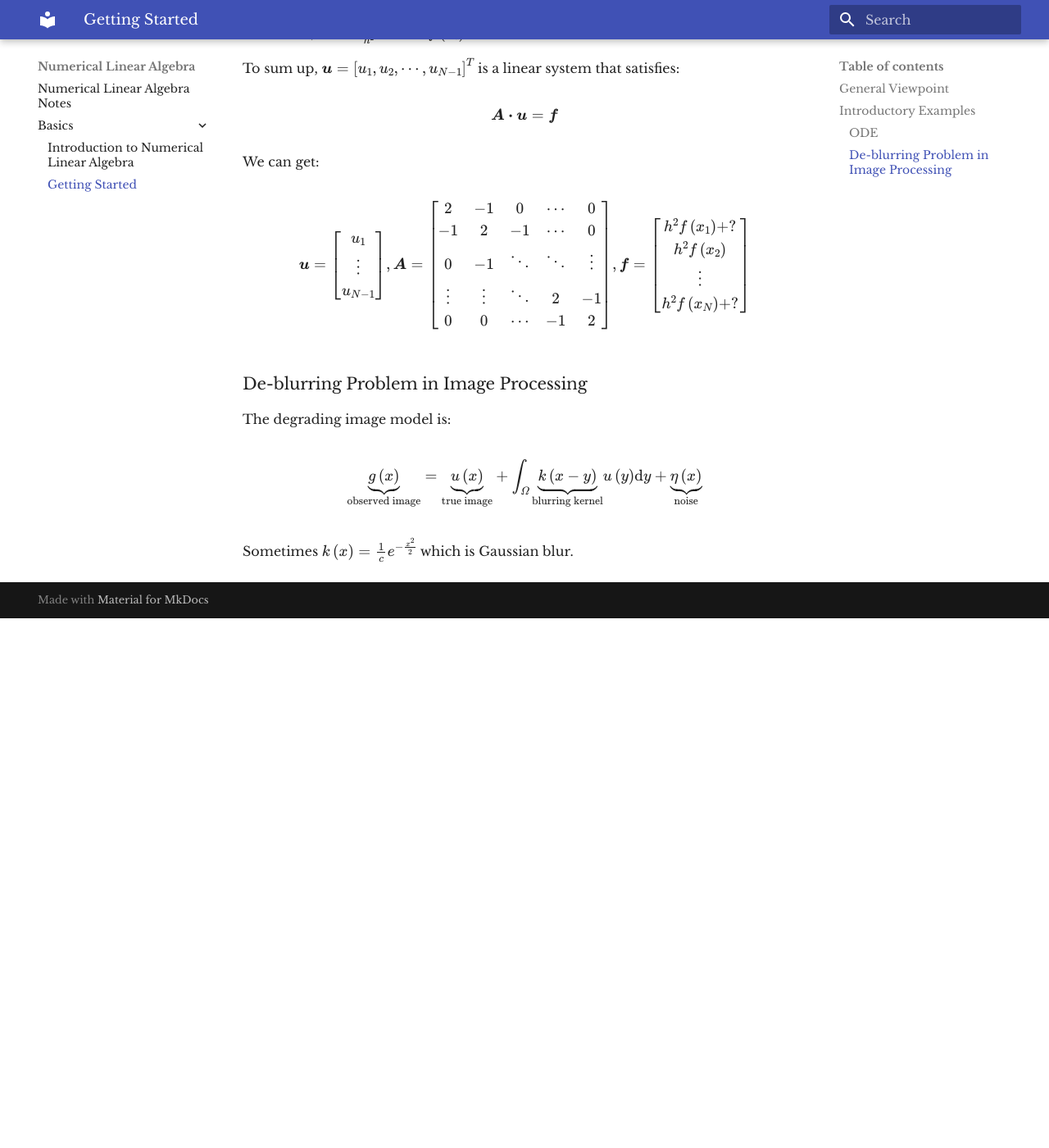
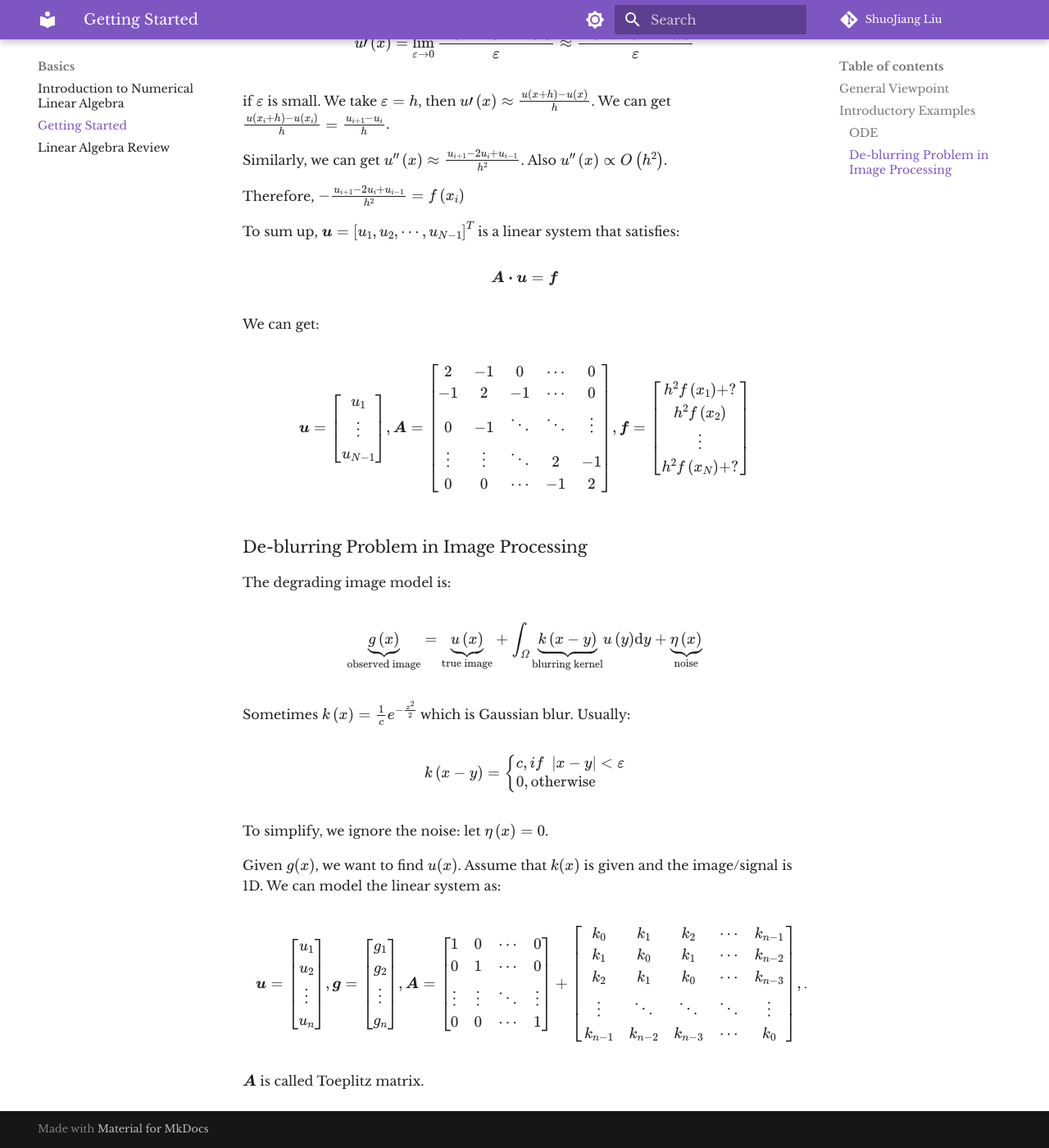
Before and after one commit to LiuShuoJiang/Numerical-Linear-Algebra, an MkDocs documentation site: the page built from docs/Basics/Introduction.md, in a window 1280 px wide and 1400 px high, scrolled down 1244 px. Shown: the whole window at 82% size. Built offline with MkDocs 1.6.1 and Material for MkDocs 9.7.7, drawn with Linux system fonts in a browser that asks for light colours; comment, search, counter and statistics services are not loaded; before the commit the page ends 1998 px from its top, so only the background shows below that; some of the changed text lies outside the part shown.

Commit message:
Add new sections

```diff
--- a/docs/Basics/Introduction.md
+++ b/docs/Basics/Introduction.md
@@ -2,7 +2,7 @@
 
 ## General Viewpoint
 
-Overall task: solve linear system of equations
+Overall task: Solve *linear system of equations*
 
 $$
 \boldsymbol{Ax}=\boldsymbol{b}
@@ -10,7 +10,11 @@
 
 In the discussion afterwards, we assume that $\boldsymbol{A}$ is invertible, $\boldsymbol{A}\in \mathbb{R} ^{n\times n}$ but $n$ is very large.
 
-In scientific computing, we care about speed, stability and accuracy.
+In scientific computing, there are three important issues:
+
+- ***Efficiency***
+- ***Accuracy***
+- ***Stability***: a concept measuring how sensitive the algorithm to perturbation
 
 ## Introductory Examples
 
@@ -82,4 +86,44 @@
 \underset{\mathrm{observed} \ \mathrm{image}}{\underbrace{g\left( x \right) }}=\underset{\mathrm{true} \ \mathrm{image}}{\underbrace{u\left( x \right) }}+\int_{\varOmega}{\underset{\mathrm{blurring} \ \mathrm{kernel}}{\underbrace{k\left( x-y \right) }}u\left( y \right) \mathrm{d}y}+\underset{\mathrm{noise}}{\underbrace{\eta \left( x \right) }}
 $$
 
-Sometimes $k\left( x \right) =\frac{1}{c}e^{-\frac{x^2}{2}}$ which is Gaussian blur.
+Sometimes $k\left( x \right) =\frac{1}{c}e^{-\frac{x^2}{2}}$ which is Gaussian blur. Usually:
+
+$$
+k\left( x-y \right) =\begin{cases}
+	c, if\,\,\left| x-y \right|<\varepsilon\\
+	0, \mathrm{otherwise}\\
+\end{cases}
+$$
+
+To simplify, we ignore the noise: let $\eta \left( x \right) =0$.
+
+Given $g(x)$, we want to find $u(x)$. Assume that $k(x)$ is given and the image/signal is 1D. We can model the linear system as:
+
+$$
+\boldsymbol{u}=\left[ \begin{array}{c}
+	u_1\\
+	u_2\\
+	\vdots\\
+	u_n\\
+\end{array} \right] , \boldsymbol{g}=\left[ \begin{array}{c}
+	g_1\\
+	g_2\\
+	\vdots\\
+	g_n\\
+\end{array} \right] , \boldsymbol{A}=\left[ \begin{matrix}
+	1&		0&		\cdots&		0\\
+	0&		1&		\cdots&		0\\
+	\vdots&		\vdots&		\ddots&		\vdots\\
+	0&		0&		\cdots&		1\\
+\end{matrix} \right] +\left[ \begin{matrix}
+	k_0&		k_1&		k_2&		\cdots&		k_{n-1}\\
+	k_1&		k_0&		k_1&		\cdots&		k_{n-2}\\
+	k_2&		k_1&		k_0&		\cdots&		k_{n-3}\\
+	\vdots&		\ddots&		\ddots&		\ddots&		\vdots\\
+	k_{n-1}&		k_{n-2}&		k_{n-3}&		\cdots&		k_0\\
+\end{matrix} \right] ,
+\\
+\boldsymbol{Au}=\boldsymbol{g}
+$$
+
+$\boldsymbol{A}$ is called Toeplitz matrix.
--- a/mkdocs.yml
+++ b/mkdocs.yml
@@ -1,8 +1,26 @@
 site_name: Numerical Linear Algebra
 theme:
   name: material
+  features:
+    - header.autohide
+    - navigation.tabs
+    - navigation.path
   font:
     text: Libre Baskerville
+  palette:
+    # Palette toggle for light mode
+    - scheme: default
+      primary: deep purple
+      toggle:
+        icon: material/brightness-7
+        name: Switch to dark mode
+
+    # Palette toggle for dark mode
+    - scheme: slate
+      primary: deep purple
+      toggle:
+        icon: material/brightness-4
+        name: Switch to light mode
 
 markdown_extensions:
   - pymdownx.arithmatex:
@@ -12,3 +30,6 @@
   - javascripts/mathjax.js
   - https://polyfill.io/v3/polyfill.min.js?features=es6
   - https://cdn.jsdelivr.net/npm/mathjax@3/es5/tex-mml-chtml.js
+
+repo_url: https://github.com/LiuShuoJiang/Numerical-Linear-Algebra
+repo_name: ShuoJiang Liu
```
Also changed, not shown: docs/Basics/Linear_Algebra.md (added, +104 -0 lines), docs/Basics/README.md (+4 -0 lines), docs/Condition and Stability/Conditioning.md (added, +179 -0 lines), docs/Condition and Stability/README.md (added, +7 -0 lines), docs/Condition and Stability/Stability.md (added, +208 -0 lines), docs/index.md (+6 -0 lines), 1 other file.
